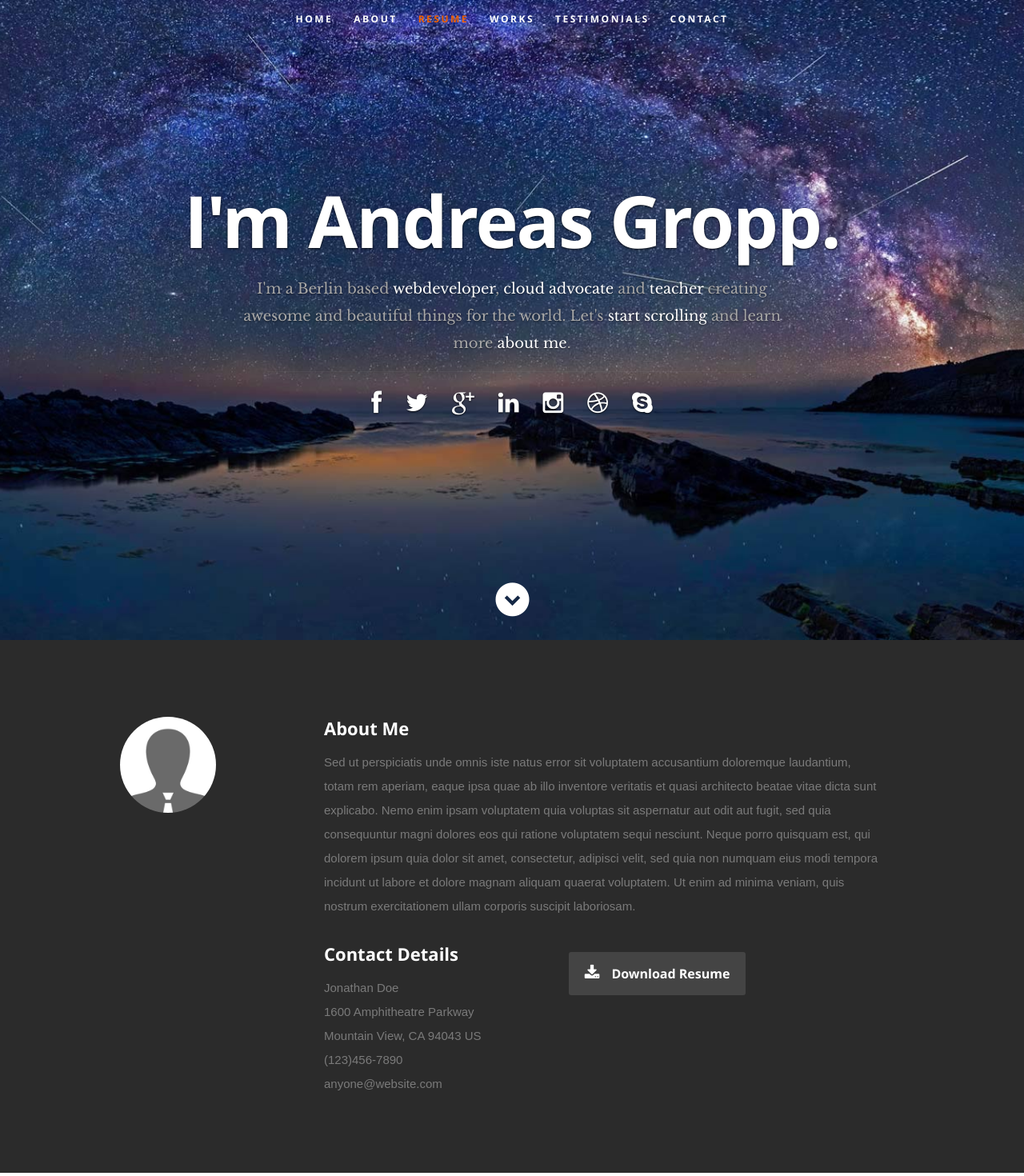
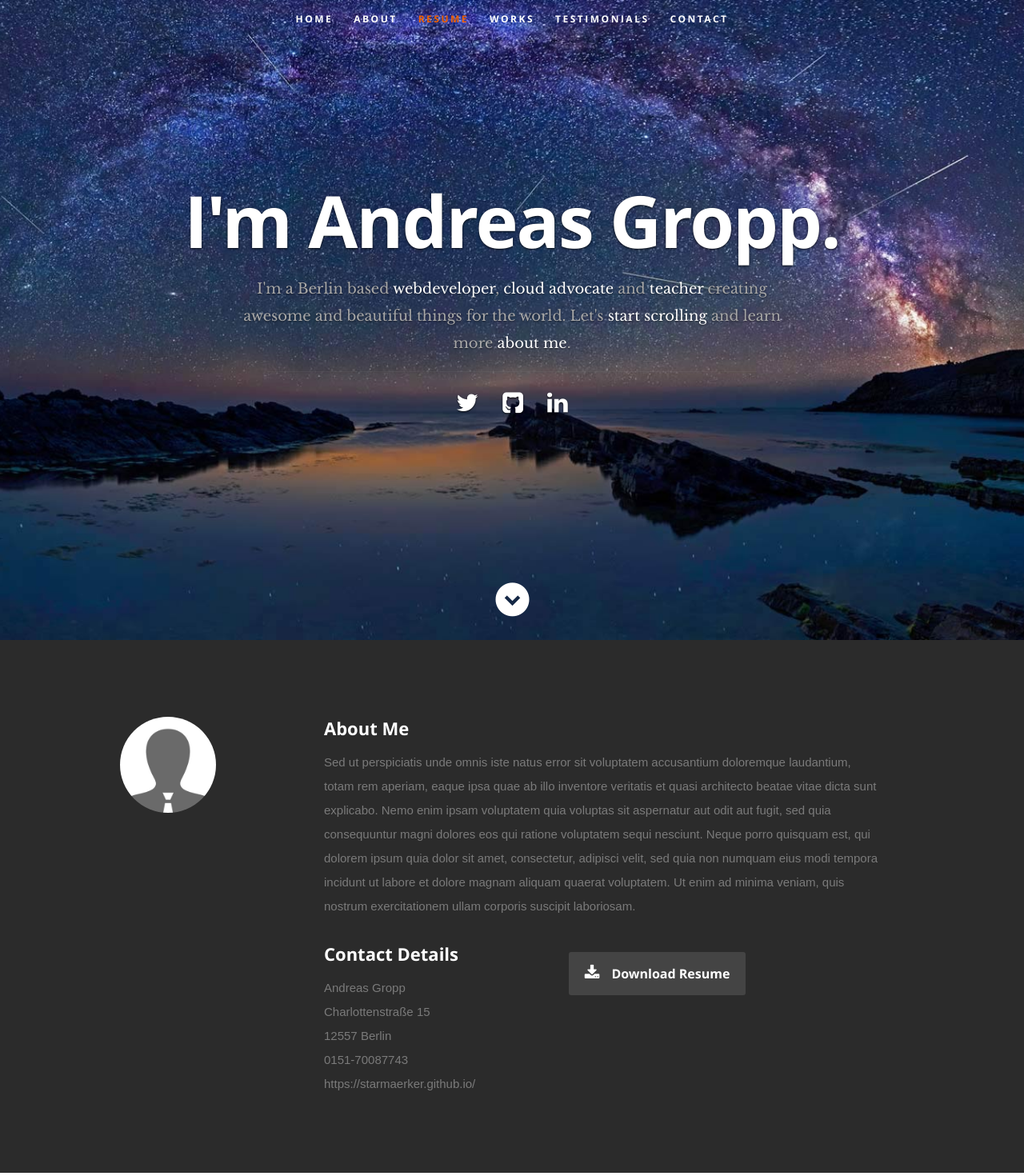
Before and after one commit to starmaerker/src-starmaerker.github.io, a React (Create React App) app: page / in a window 1280 px wide. Shown: the top 1470 px of the page at 80% size. Built offline with nearby package versions, Linux system fonts and the light colour scheme.

Commit message:
add contact details and skills

```diff
--- a/public/index.html
+++ b/public/index.html
@@ -27,6 +27,7 @@
   <link rel="stylesheet" href="%PUBLIC_URL%/css/layout.css">
   <link rel="stylesheet" href="%PUBLIC_URL%/css/media-queries.css">
   <link rel="stylesheet" href="%PUBLIC_URL%/css/magnific-popup.css">
+
 
   <script src="%PUBLIC_URL%/js/modernizr.js"></script>
   <title>My Resume</title>
--- a/src/components/about/about.js
+++ b/src/components/about/about.js
@@ -21,12 +21,12 @@ export default class About extends Component {
                             <div className="columns contact-details">
                                 <h2>Contact Details</h2>
                                 <p className="address">
-                                    <span>Jonathan Doe</span><br />
-                                    <span>1600 Amphitheatre Parkway<br />
-                                        Mountain View, CA 94043 US
+                                    <span>Andreas Gropp</span><br />
+                                    <span>Charlottenstraße 15<br />
+                                        12557 Berlin
                   </span><br />
-                                    <span>(123)456-7890</span><br />
-                                    <span>anyone@website.com</span>
+                                    <span>0151-70087743</span><br />
+                                    <span>https://starmaerker.github.io/</span>
                                 </p>
                             </div>
                             <div className="columns download">
--- a/src/components/header/header.js
+++ b/src/components/header/header.js
@@ -1,4 +1,5 @@
 import React, { Component } from 'react';
+
 export default class Header extends Component {
     render() {
         return (
@@ -23,13 +24,9 @@ export default class Header extends Component {
                             and learn more <a className="smoothscroll" href="#about">about me</a>.</h3>
                         <hr />
                         <ul className="social">
-                            <li><a href="#"><i className="fa fa-facebook" /></a></li>
-                            <li><a href="#"><i className="fa fa-twitter" /></a></li>
-                            <li><a href="#"><i className="fa fa-google-plus" /></a></li>
-                            <li><a href="#"><i className="fa fa-linkedin" /></a></li>
-                            <li><a href="#"><i className="fa fa-instagram" /></a></li>
-                            <li><a href="#"><i className="fa fa-dribbble" /></a></li>
-                            <li><a href="#"><i className="fa fa-skype" /></a></li>
+                            <li><a href="https://twitter.com/Starmaerker" target="_blank"><i className="fa fa-twitter" /></a></li>
+                            <li><a href="https://github.com/starmaerker" target="_blank"><i className="fa fa-github-square" /></a></li>
+                            <li><a href="https://www.linkedin.com/in/andreas-gropp-a786a219/" target="_blank"><i className="fa fa-linkedin" /></a></li>
                         </ul>
                     </div>
                 </div>
--- a/src/components/resume/resume.js
+++ b/src/components/resume/resume.js
@@ -80,12 +80,12 @@ export default class Resume extends Component {
             </p>
                         <div className="bars">
                             <ul className="skills">
-                                <li><span className="bar-expand photoshop" /><em>Photoshop</em></li>
-                                <li><span className="bar-expand illustrator" /><em>Illustrator</em></li>
-                                <li><span className="bar-expand wordpress" /><em>Wordpress</em></li>
-                                <li><span className="bar-expand css" /><em>CSS</em></li>
-                                <li><span className="bar-expand html5" /><em>HTML5</em></li>
-                                <li><span className="bar-expand jquery" /><em>jQuery</em></li>
+                                <li><span className="bar-expand photoshop" /><em>JavaScript</em></li>
+                                <li><span className="bar-expand illustrator" /><em>HTML5</em></li>
+                                <li><span className="bar-expand wordpress" /><em>CSS</em></li>
+                                <li><span className="bar-expand css" /><em>C#</em></li>
+                                <li><span className="bar-expand html5" /><em>Azure</em></li>
+                                <li><span className="bar-expand jquery" /><em>React</em></li>
                             </ul>
                         </div>
                     </div>
```
Also changed, not shown: src/components/portfolio/portfolio.js (+16 -16 lines).
